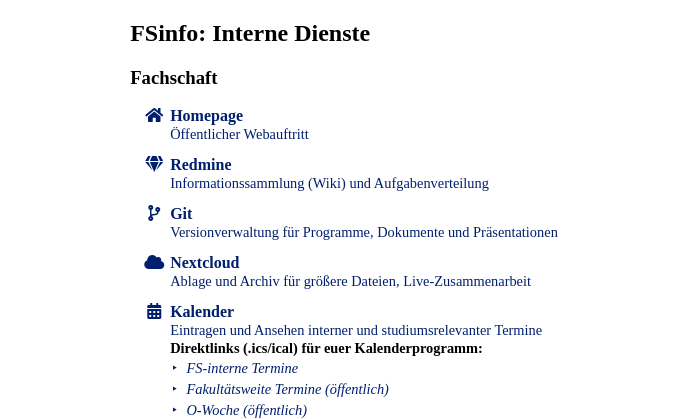
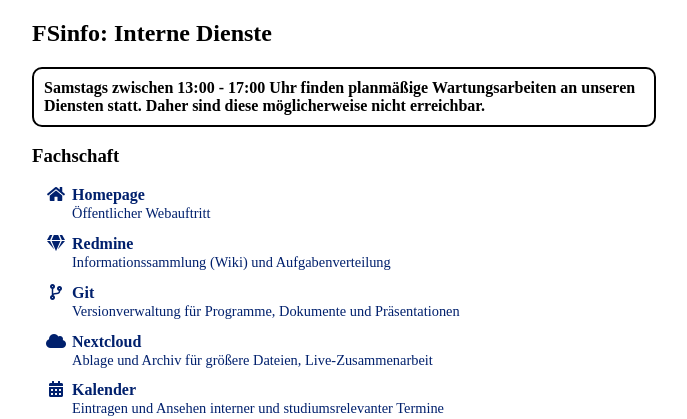
Before and after one commit to FDHoho007/fsinfo-apps, a PHP site: page / in a window 1280 px wide. Shown: the part 101-520 px from the top of the page, without its empty margins (296-983 px from the left). Run offline with PHP 8.4, Linux system fonts and the light colour scheme; data that the repository does not hold is empty.

Commit message:
Added maintenance notification.

```diff
--- a/assets/css/main.css
+++ b/assets/css/main.css
@@ -78,3 +78,16 @@ nav ul li .description {
 nav ul li .sublist-heading {
     font-weight: bolder;
 }
+
+#maintenance {
+    display: block;
+    max-width: 600px;
+    padding: 10px;
+    border: 2px solid black;
+    border-radius: 10px;
+}
+
+#maintenance.on {
+    color: red;
+    border: 2px solid red;
+}
--- a/index.html
+++ b/index.html
@@ -75,6 +75,17 @@
           document.addEventListener("DOMContentLoaded", function() {
             updateBBBroomStates();
             window.setInterval(updateBBBroomStates, 30000);
+	    window.setInterval(function() {
+		let e = document.getElementById("maintenance");
+		let date = new Date();
+		if(date.getDay() == 6 && date.getHours() >= 13 && date.getHours() <= 17) {
+			if(!e.classList.contains("on"))
+				e.classList.add("on");
+		} else {
+			if(e.classList.contains("on"))
+				e.classList.remove("on");
+		}
+	    }, 60*1000);
           })
 
         </script>
@@ -89,6 +100,7 @@
 
             <nav>
                 <h1>FSinfo: Interne Dienste</h1>
+		<b id="maintenance">Samstags zwischen 13:00 - 17:00 Uhr finden planmäßige Wartungsarbeiten an unseren Diensten statt. Daher sind diese möglicherweise nicht erreichbar. </b>
                 <h3>Fachschaft</h3>
                 <ul class="fa-ul">
                     <li>
```
